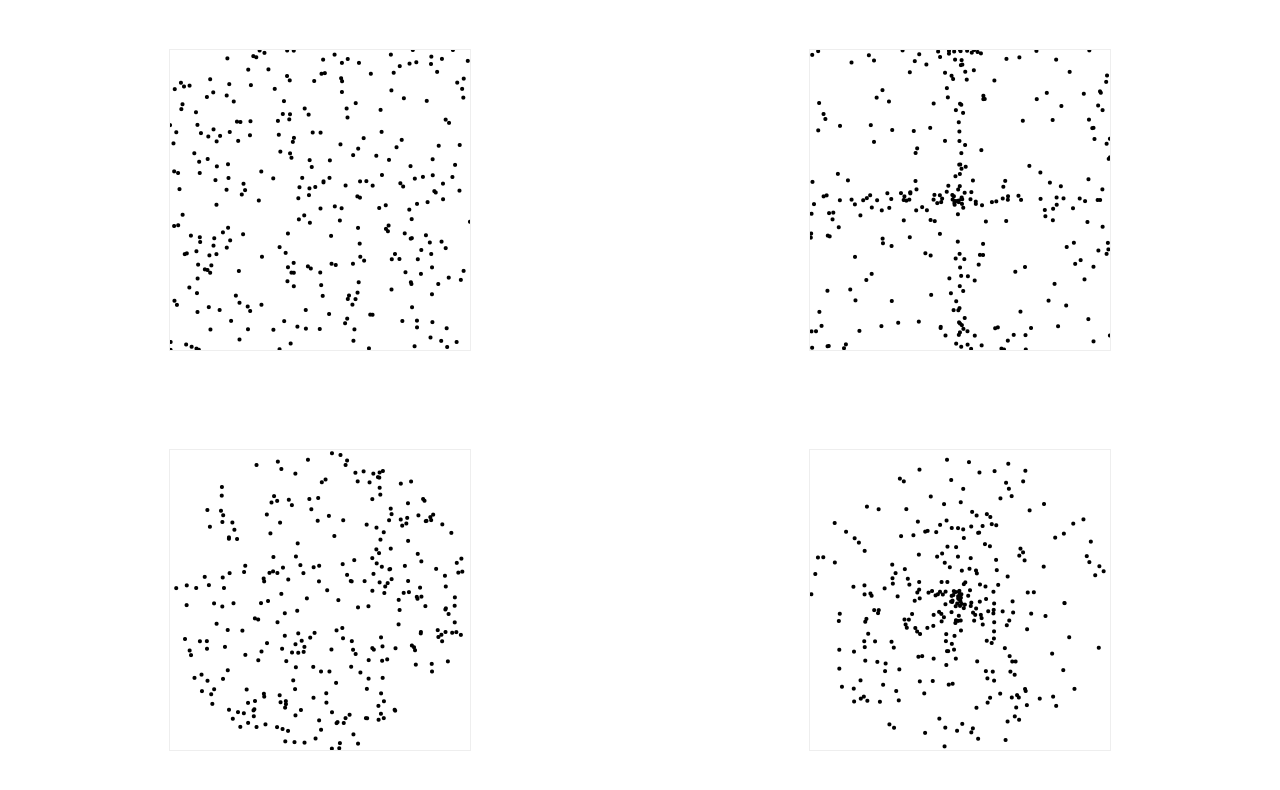
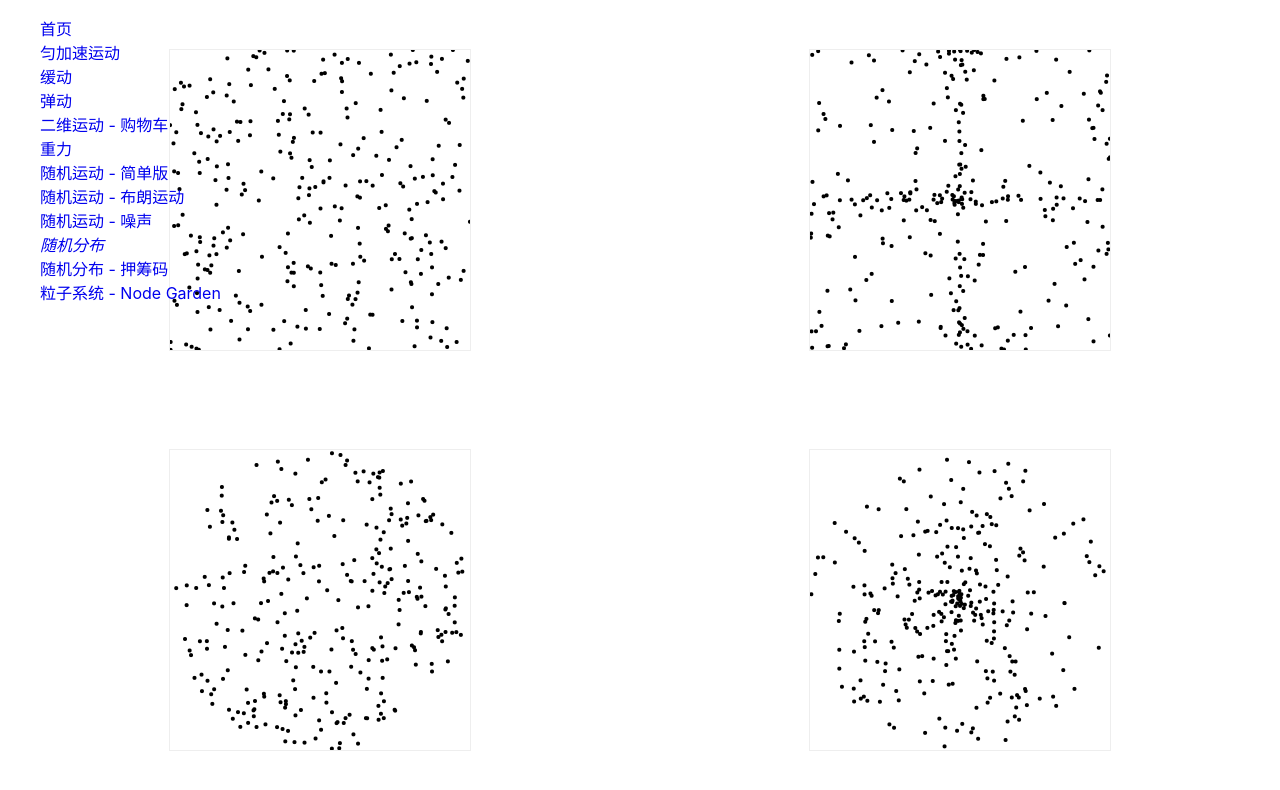
Before and after one commit to samuraime/physical-animations, a React (Create React App) app: page /distribution in a window 1280 px wide. Shown: the top 790 px of the page. Built offline with nearby package versions, Linux system fonts and the light colour scheme.

Commit message:
add content

```diff
--- a/src/App.js
+++ b/src/App.js
@@ -8,6 +8,7 @@ import { UniformlyAcceleratedMotion, Shopping } from './pages/motion';
 import { SimpleMotion, BrownianMotion, NoiseMotion } from './pages/random-motion';
 import { Gravity } from './pages/gravity';
 import { NodeGarden } from './pages/particles';
+import Navigation from './components/Navigation';
 import s from './App.module.css';
 
 const fullScreen = Component => () => <Component className={s.fullScreen} />;
@@ -17,51 +18,63 @@ const routes = [
     path: '/',
     component: fullScreen(NoiseFlowField),
     exact: true,
+    name: '首页',
   },
   {
     path: '/motion/uniform-acceleration',
     component: fullScreen(UniformlyAcceleratedMotion),
+    name: '匀加速运动',
   },
   {
     path: '/easing',
     component: Easing,
+    name: '缓动',
   },
   {
     path: '/spring',
     component: fullScreen(Spring),
+    name: '弹动',
   },
   {
     path: '/motion/shopping',
     component: Shopping,
+    name: '二维运动 - 购物车',
   },
   {
-    path: '/gravity/simple',
+    path: '/gravity',
     component: fullScreen(Gravity),
+    name: '重力',
   },
   {
     path: '/random-motion/simple',
     component: fullScreen(SimpleMotion),
+    name: '随机运动 - 简单版',
   },
   {
     path: '/random-motion/brownian',
     component: fullScreen(BrownianMotion),
+    name: '随机运动 - 布朗运动',
   },
   {
     path: '/random-motion/noise',
     component: fullScreen(NoiseMotion),
+    name: '随机运动 - 噪声',
   },
   {
     path: '/distribution',
     component: Distribution,
     exact: true,
+    name: '随机分布',
   },
   {
     path: '/distribution/bet-table',
     component: BetTable,
+    name: '随机分布 - 押筹码',
   },
   {
     path: '/particles/node-garden',
     component: fullScreen(NodeGarden),
+    name: '粒子系统 - Node Garden',
   },
 ];
 
@@ -73,6 +86,7 @@ function App() {
           <Route key={item.path} {...item} />
         ))}
       </Switch>
+      <Navigation routes={routes} />
     </Router>
   );
 }
--- /dev/null
+++ b/src/components/Navigation.js
@@ -0,0 +1,19 @@
+import React, { memo } from 'react';
+import { NavLink } from 'react-router-dom';
+import s from './Navigation.module.css';
+
+function Navigation({ routes }) {
+  return (
+    <ul className={s.root}>
+      {routes.map(({ path, name }) => (
+        <li>
+          <NavLink exact to={path} className={s.link} activeClassName={s.activeLink}>
+            {name}
+          </NavLink>
+        </li>
+      ))}
+    </ul>
+  );
+}
+
+export default memo(Navigation);
--- /dev/null
+++ b/src/components/Navigation.module.css
@@ -0,0 +1,14 @@
+.root {
+  position: fixed;
+  top: 0;
+  left: 0;
+  list-style: none;
+}
+
+.link {
+  text-decoration: none;
+}
+
+.activeLink {
+  font-style: italic;
+}
```
